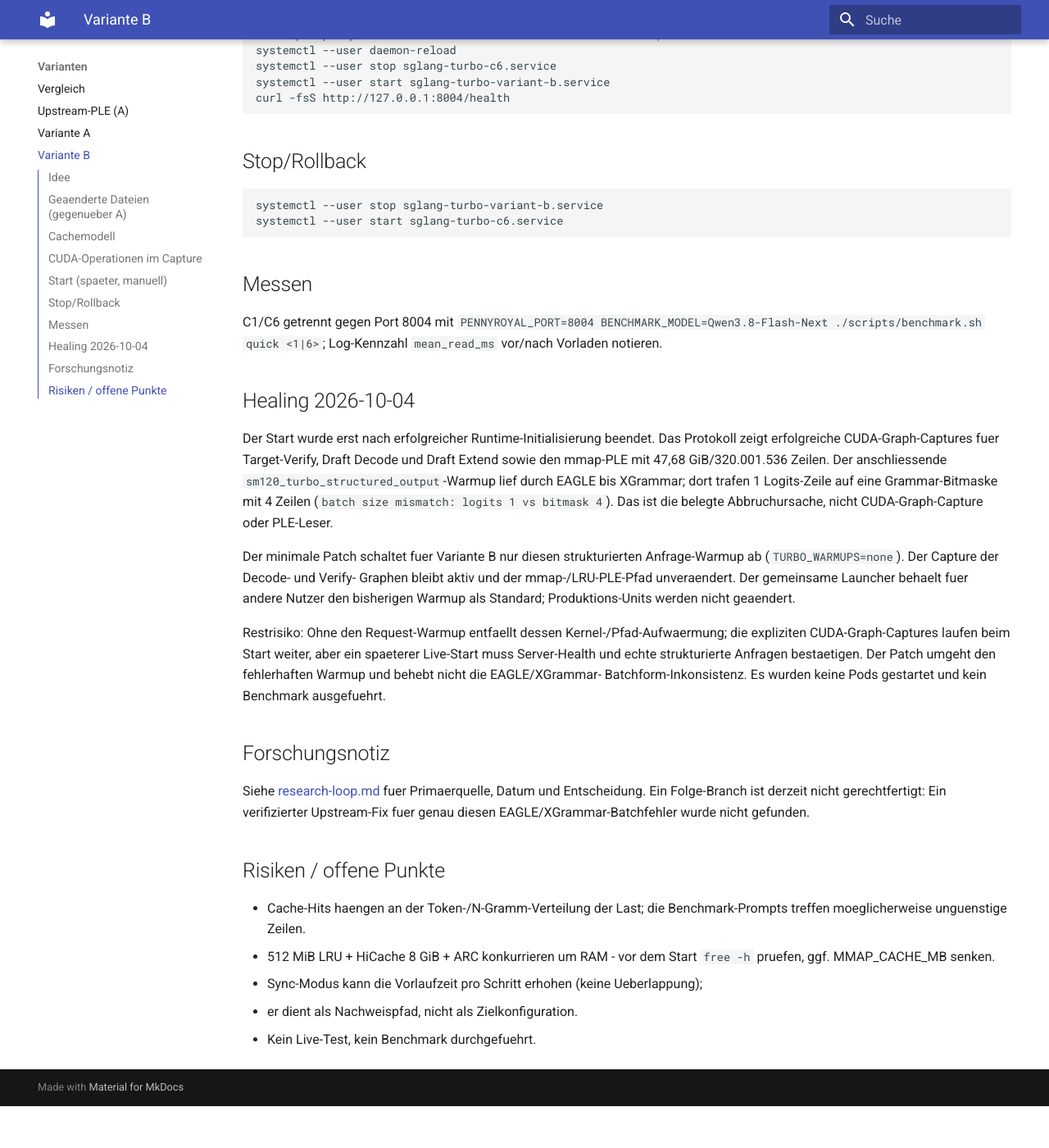
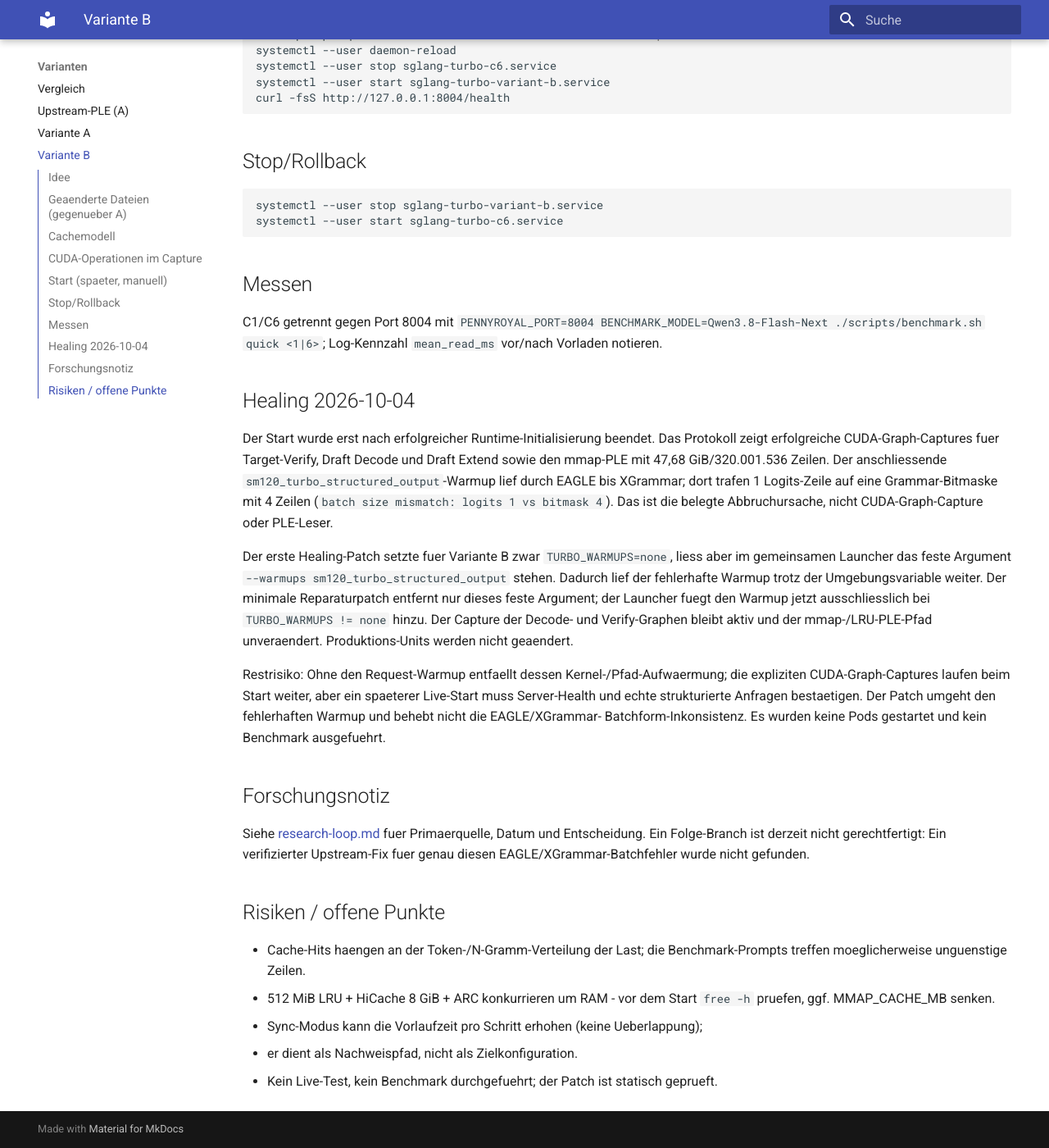
Before and after one commit to thomasdenk79-cyber/llm-infra-setup, an MkDocs documentation site: the page built from docs/variants/variant-b-mmap-pagecache.md, in a window 1280 px wide and 1400 px high, scrolled down 1732 px. Shown: the whole window at 82% size. Built offline with MkDocs 1.6.1 and Material for MkDocs 9.7.7, drawn with Linux system fonts in a browser that asks for light colours; before the commit the page ends 3081 px from its top, so only the background shows below that.

Commit message:
stand: 2026-10-04T11:02 gesichert (4 Dateien)

```diff
--- a/docs/variants/variant-b-mmap-pagecache.md
+++ b/docs/variants/variant-b-mmap-pagecache.md
@@ -93,11 +93,14 @@ XGrammar; dort trafen 1 Logits-Zeile auf eine Grammar-Bitmaske mit 4 Zeilen
 (`batch size mismatch: logits 1 vs bitmask 4`). Das ist die belegte
 Abbruchursache, nicht CUDA-Graph-Capture oder PLE-Leser.
 
-Der minimale Patch schaltet fuer Variante B nur diesen strukturierten
-Anfrage-Warmup ab (`TURBO_WARMUPS=none`). Der Capture der Decode- und Verify-
-Graphen bleibt aktiv und der mmap-/LRU-PLE-Pfad unveraendert. Der gemeinsame
-Launcher behaelt fuer andere Nutzer den bisherigen Warmup als Standard;
-Produktions-Units werden nicht geaendert.
+Der erste Healing-Patch setzte fuer Variante B zwar `TURBO_WARMUPS=none`,
+liess aber im gemeinsamen Launcher das feste Argument
+`--warmups sm120_turbo_structured_output` stehen. Dadurch lief der fehlerhafte
+Warmup trotz der Umgebungsvariable weiter. Der minimale Reparaturpatch entfernt
+nur dieses feste Argument; der Launcher fuegt den Warmup jetzt ausschliesslich
+bei `TURBO_WARMUPS != none` hinzu. Der Capture der Decode- und Verify-Graphen
+bleibt aktiv und der mmap-/LRU-PLE-Pfad unveraendert. Produktions-Units werden
+nicht geaendert.
 
 Restrisiko: Ohne den Request-Warmup entfaellt dessen Kernel-/Pfad-Aufwaermung;
 die expliziten CUDA-Graph-Captures laufen beim Start weiter, aber ein spaeterer
@@ -121,4 +124,4 @@ nicht gefunden.
   `free -h` pruefen, ggf. MMAP_CACHE_MB senken.
 * Sync-Modus kann die Vorlaufzeit pro Schritt erhohen (keine Ueberlappung);
 * er dient als Nachweispfad, nicht als Zielkonfiguration.
-* Kein Live-Test, kein Benchmark durchgefuehrt.
+* Kein Live-Test, kein Benchmark durchgefuehrt; der Patch ist statisch geprueft.
```
Also changed, not shown: docs/HANDOFF.md (+5 -1 lines), docs/research-loop.md (+3 -1 lines), 1 other file.
